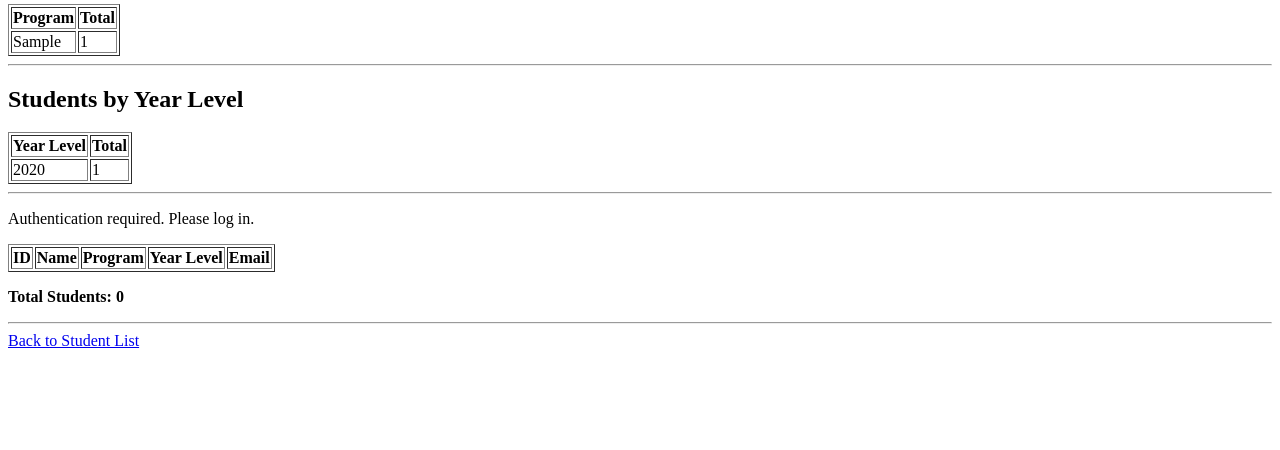
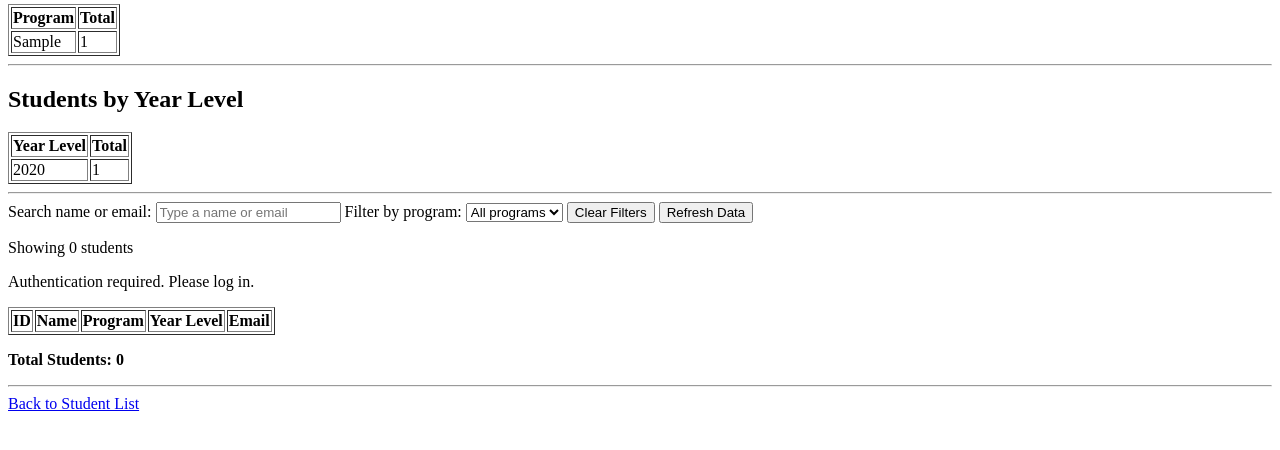
Before and after one commit to pjatfloresstudent-design/JAF_DjangoWebApp, a Django app: page /registration/dashboard/ in a window 1280 px wide. Shown: the part 226-676 px from the top of the page. Run offline with Django 5.2, Linux system fonts and the light colour scheme; tables that the repository leaves empty hold one stand-in row (values such as "Sample post"); lists and menus that the app fills with data are empty.

Commit message:
Enhance AJAX dashboard with search and filters

```diff
--- a/registration/static/registration/js/student_dashboard.js
+++ b/registration/static/registration/js/student_dashboard.js
@@ -1,51 +1,211 @@
+let allStudents = [];
+
 async function loadStudents() {
     const loadingMessage = document.getElementById("loading-message");
     const errorMessage = document.getElementById("error-message");
     const studentCount = document.getElementById("student-count");
     const tableBody = document.getElementById("student-table-body");
+    const refreshButton = document.getElementById("refresh-students");
 
     try {
         loadingMessage.textContent = "Loading students...";
         errorMessage.textContent = "";
 
+        refreshButton.disabled = true;
+
         const response = await fetch("/api/students/");
 
         if (!response.ok) {
+            if (response.status === 401) {
+                throw new Error(
+                    "Authentication required. Please log in."
+                );
+            }
+
             throw new Error("HTTP error: " + response.status);
         }
 
         const data = await response.json();
 
+        allStudents = data.students;
+
         studentCount.textContent = data.count;
-        tableBody.innerHTML = "";
 
-        data.students.forEach(function(student) {
-            const row = document.createElement("tr");
-
-            row.innerHTML =
-                "<td>" + student.id + "</td>" +
-                "<td>" + student.student_name + "</td>" +
-                "<td>" + student.program + "</td>" +
-                "<td>" + student.year_level + "</td>" +
-                "<td>" + student.email + "</td>";
-
-            tableBody.appendChild(row);
-        });
+        populateProgramFilter();
+        renderStudents();
 
         loadingMessage.textContent = "";
 
     } catch (error) {
         loadingMessage.textContent = "";
 
-        if (error.message === "HTTP error: 401") {
-            errorMessage.textContent =
-                "Authentication required. Please log in.";
-        } else {
-            errorMessage.textContent = error.message;
-        }
+        errorMessage.textContent = error.message;
 
         console.error("Student loading error:", error);
+
+    } finally {
+        refreshButton.disabled = false;
     }
 }
 
+
+function populateProgramFilter() {
+    const programFilter =
+        document.getElementById("program-filter");
+
+    const selectedProgram = programFilter.value;
+
+    const programs = [
+        ...new Set(
+            allStudents
+                .map(student => student.program)
+                .filter(Boolean)
+        )
+    ].sort();
+
+    programFilter.replaceChildren();
+
+    const allOption = document.createElement("option");
+
+    allOption.value = "";
+    allOption.textContent = "All programs";
+
+    programFilter.appendChild(allOption);
+
+    programs.forEach(function(program) {
+        const option = document.createElement("option");
+
+        option.value = program;
+        option.textContent = program;
+
+        programFilter.appendChild(option);
+    });
+
+    if (programs.includes(selectedProgram)) {
+        programFilter.value = selectedProgram;
+    }
+}
+
+
+function renderStudents() {
+    const searchInput =
+        document.getElementById("student-search");
+
+    const programFilter =
+        document.getElementById("program-filter");
+
+    const resultCount =
+        document.getElementById("result-count");
+
+    const tableBody =
+        document.getElementById("student-table-body");
+
+    const searchTerm =
+        searchInput.value.trim().toLowerCase();
+
+    const selectedProgram =
+        programFilter.value;
+
+    const filteredStudents =
+        allStudents.filter(function(student) {
+
+            const name =
+                (student.student_name || "").toLowerCase();
+
+            const email =
+                (student.email || "").toLowerCase();
+
+            const matchesSearch =
+                name.includes(searchTerm) ||
+                email.includes(searchTerm);
+
+            const matchesProgram =
+                selectedProgram === "" ||
+                student.program === selectedProgram;
+
+            return matchesSearch && matchesProgram;
+        });
+
+
+    tableBody.replaceChildren();
+
+
+    if (filteredStudents.length === 0) {
+
+        const row = document.createElement("tr");
+
+        const cell = document.createElement("td");
+
+        cell.colSpan = 5;
+
+        cell.textContent =
+            "No matching Student records found.";
+
+        row.appendChild(cell);
+
+        tableBody.appendChild(row);
+
+    } else {
+
+        filteredStudents.forEach(function(student) {
+
+            const row = document.createElement("tr");
+
+            [
+                student.id,
+                student.student_name,
+                student.program,
+                student.year_level,
+                student.email
+            ].forEach(function(value) {
+
+                const cell =
+                    document.createElement("td");
+
+                cell.textContent = value ?? "";
+
+                row.appendChild(cell);
+            });
+
+            tableBody.appendChild(row);
+        });
+    }
+
+
+    resultCount.textContent =
+        "Showing " +
+        filteredStudents.length +
+        " of " +
+        allStudents.length +
+        " students";
+}
+
+
+document
+    .getElementById("student-search")
+    .addEventListener("input", renderStudents);
+
+
+document
+    .getElementById("program-filter")
+    .addEventListener("change", renderStudents);
+
+
+document
+    .getElementById("clear-filters")
+    .addEventListener("click", function() {
+
+        document.getElementById("student-search").value = "";
+
+        document.getElementById("program-filter").value = "";
+
+        renderStudents();
+    });
+
+
+document
+    .getElementById("refresh-students")
+    .addEventListener("click", loadStudents);
+
+
 loadStudents();
--- a/registration/templates/registration/student_dashboard.html
+++ b/registration/templates/registration/student_dashboard.html
@@ -60,6 +60,30 @@
 
     <!-- AJAX Student Dashboard -->
 
+    <section>
+        <label for="student-search">Search name or email:</label>
+        <input
+            type="search"
+            id="student-search"
+            placeholder="Type a name or email"
+        >
+
+        <label for="program-filter">Filter by program:</label>
+        <select id="program-filter">
+            <option value="">All programs</option>
+        </select>
+
+        <button type="button" id="clear-filters">
+            Clear Filters
+        </button>
+
+        <button type="button" id="refresh-students">
+            Refresh Data
+        </button>
+    </section>
+
+    <p id="result-count" aria-live="polite">Showing 0 students</p>
+
     <p id="loading-message">Loading students...</p>
 
     <p id="error-message"></p>
```
